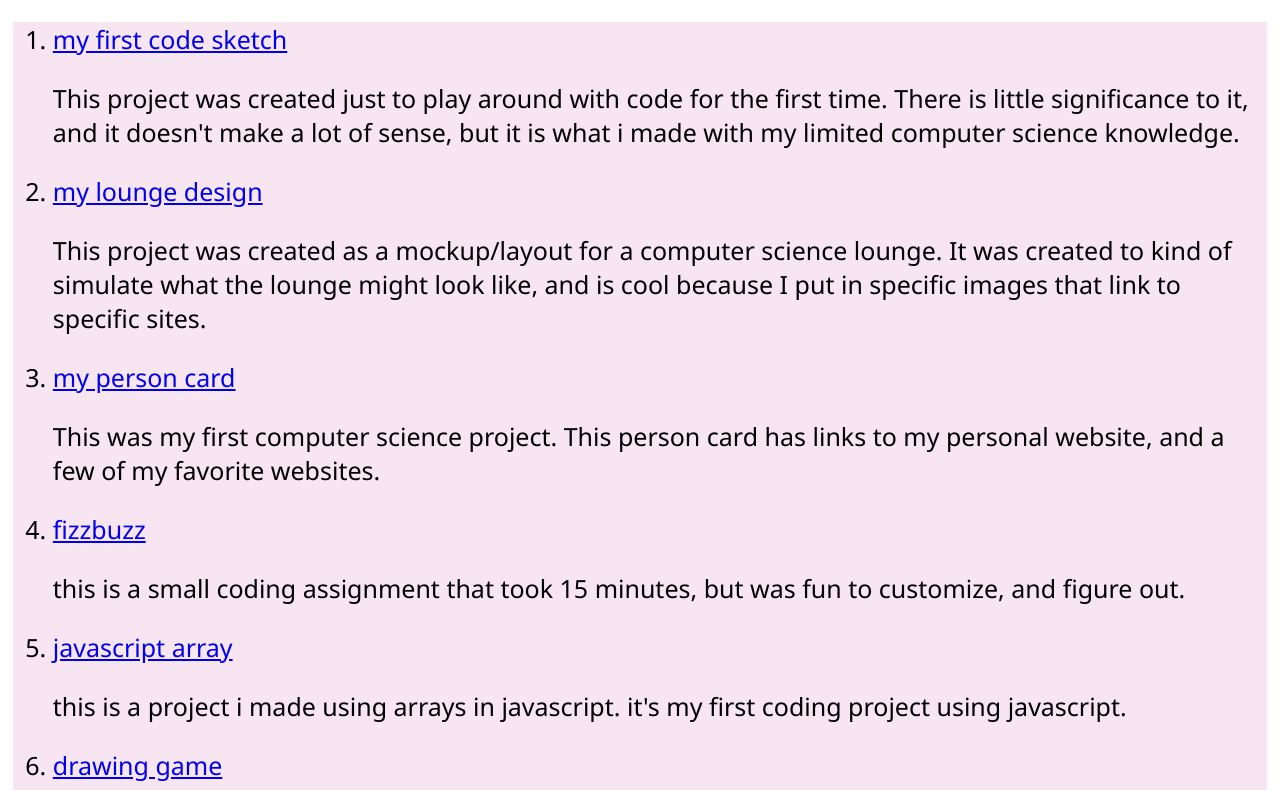
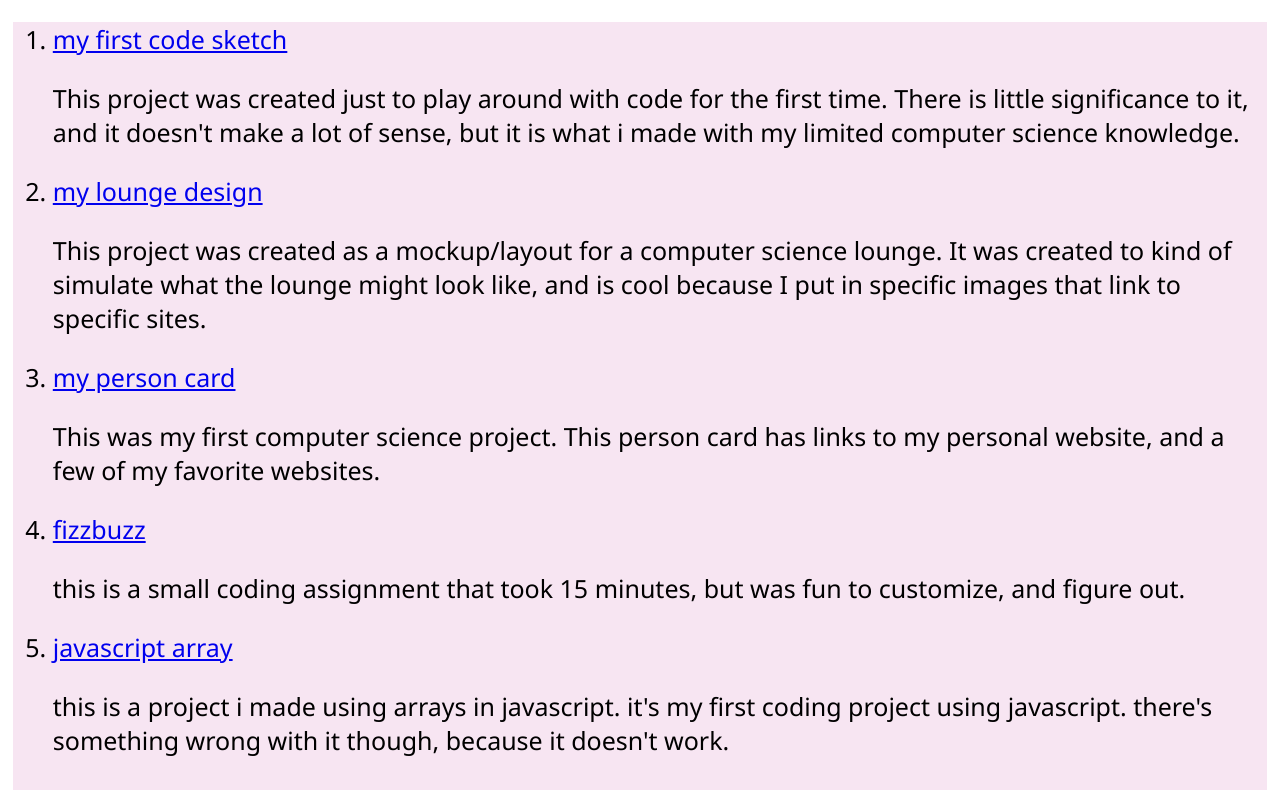
Before and after one commit to Vivi-Tonin/vivi-tonin.github.io, a plain HTML site: page projects.html in a window 1280 px wide. Shown: the part 162-952 px from the top of the page. Drawn offline with Linux system fonts and the light colour scheme.

Commit message:
added last minute stuff

```diff
--- a/projects.html
+++ b/projects.html
@@ -110,7 +110,7 @@
        </a>
        <p> this is a small coding assignment that took 15 minutes, but was fun to customize, and figure out. </p></li>
 
-      <a href="array.html"> <li>javascript array </a><p>this is a project i made using arrays in javascript. it's my first coding project using javascript.</p></li>
+      <a href="array.html"> <li>javascript array </a><p>this is a project i made using arrays in javascript. it's my first coding project using javascript. there's something wrong with it though, because it doesn't work. </p></li>
 
       <a href="draw.html"><li>drawing game</a><p>this is a very early version of the drawing game that i want to make. this is a very early draft because there are a lot of things i need to fix about it, but i figured i would but the draft up here as a means of tracking my progress.</p></li>
 
```
